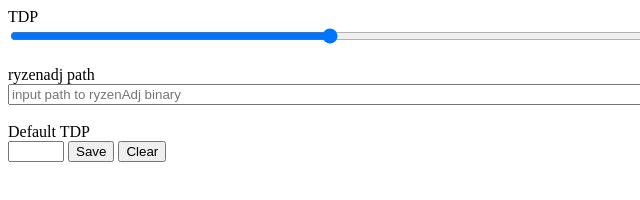
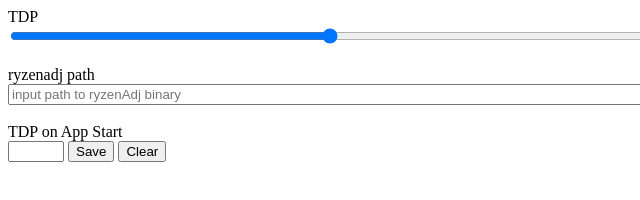
Before and after one commit to aarron-lee/simple-ryzen-tdp, an Electron app: page index.html in a window 1280 px wide. Shown: the full height of the page, 0-640 px from the left. Drawn offline with Linux system fonts and the light colour scheme.

Commit message:
easier to understand text for defaultTdp

```diff
--- a/index.html
+++ b/index.html
@@ -40,7 +40,7 @@
         />
       </div>
       <br />
-      <label class="form-label" for="defaultTdp">Default TDP</label>
+      <label class="form-label" for="defaultTdp">TDP on App Start</label>
       <form id="defaultTdpForm">
         <input
           type="number"
```
